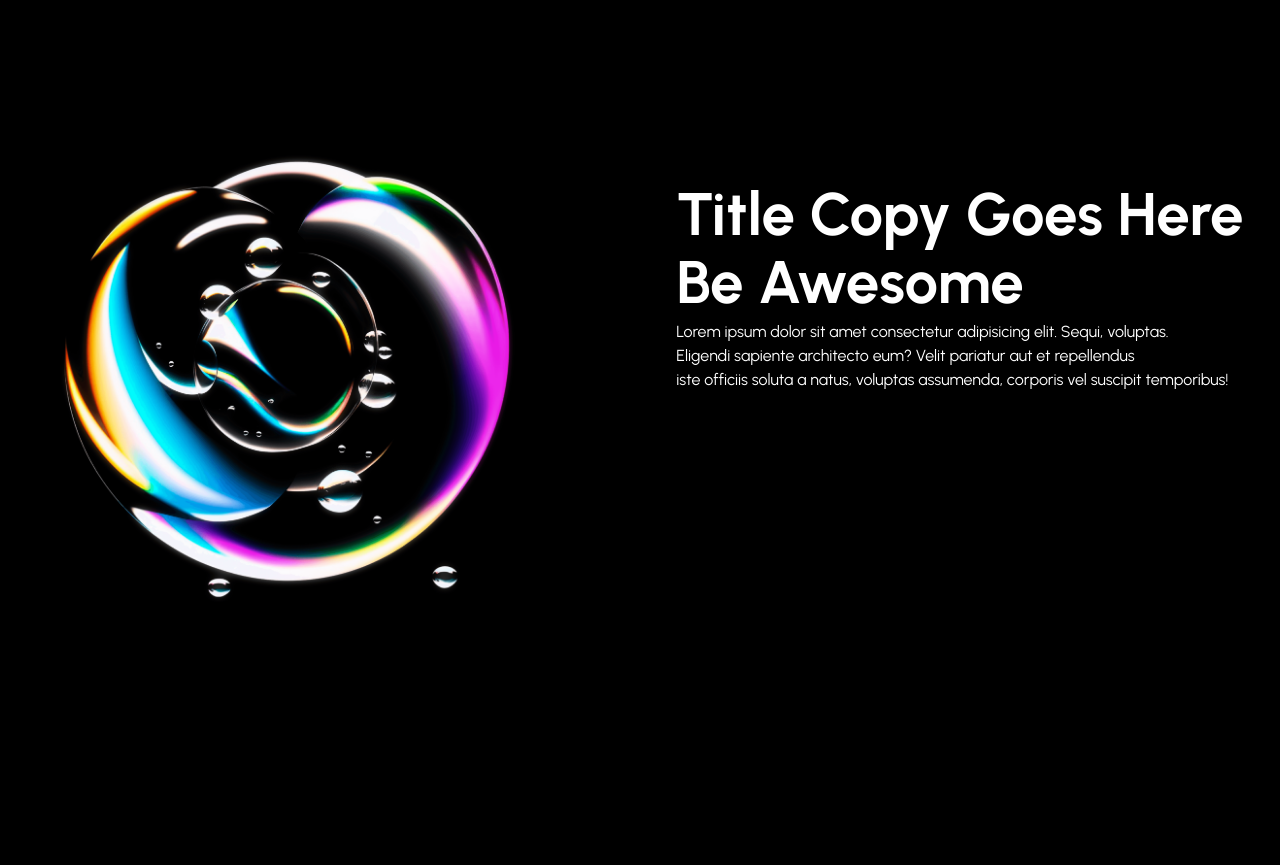
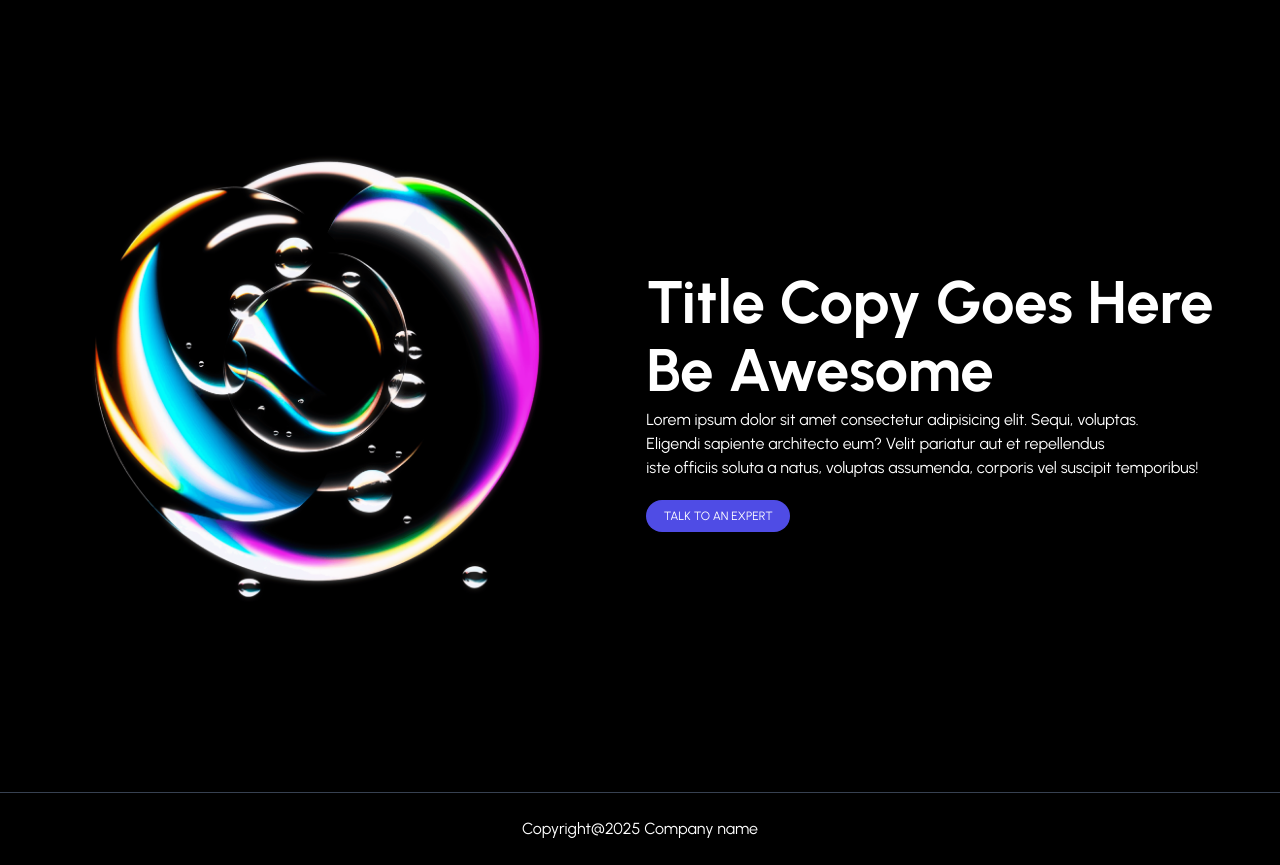
Before and after one commit to sh4mnk/ai-static-web, a plain HTML site: page index.html in a window 1280 px wide. Shown: the part 3160-4025 px from the top of the page. Before the commit the page ends 3792 px from the top, so only its background shows below. Drawn offline with nearby package versions, Linux system fonts and the light colour scheme.

Commit message:
The Project is completed

```diff
--- a/index.html
+++ b/index.html
@@ -135,17 +135,22 @@
        <!-- section four -->
         <section class="mt-52">
             <div class="flex w-full justify-center h-full">
-                <div class="justify-center w-1/2">
+                <div class="justify-center">
                     <img src="images/footer-image.png" alt="" class="w-[500px]">
                 </div>
-                <div class="mt-10 text-white">
+                <div class="mt-32 text-white ml-20">
                     <h4 class="text-6xl mt-3 font-bold">Title Copy Goes Here</h4>
                     <h5 class="text-6xl mt-2 font-bold">Be Awesome</h5>
                     <p class="mt-2">Lorem ipsum dolor sit amet consectetur adipisicing elit. Sequi, voluptas. <br> Eligendi sapiente architecto eum? Velit pariatur aut et repellendus <br>iste officiis soluta a natus, voluptas assumenda, corporis vel suscipit temporibus!</p>
+                    <button class="rounded-full w-36 text-xs h-8 mt-5 text-white" style="background-color: #4F4CE5;">TALK TO AN EXPERT</button>
                 </div>
             </div>
         </section>
 
+        <footer class="text-center text-white">
+           <hr class="border-gray-700 mt-40">
+           <h1 class="my-6">Copyright@2025 Company name</h1>
+        </footer>
 
 
 </body>
```
